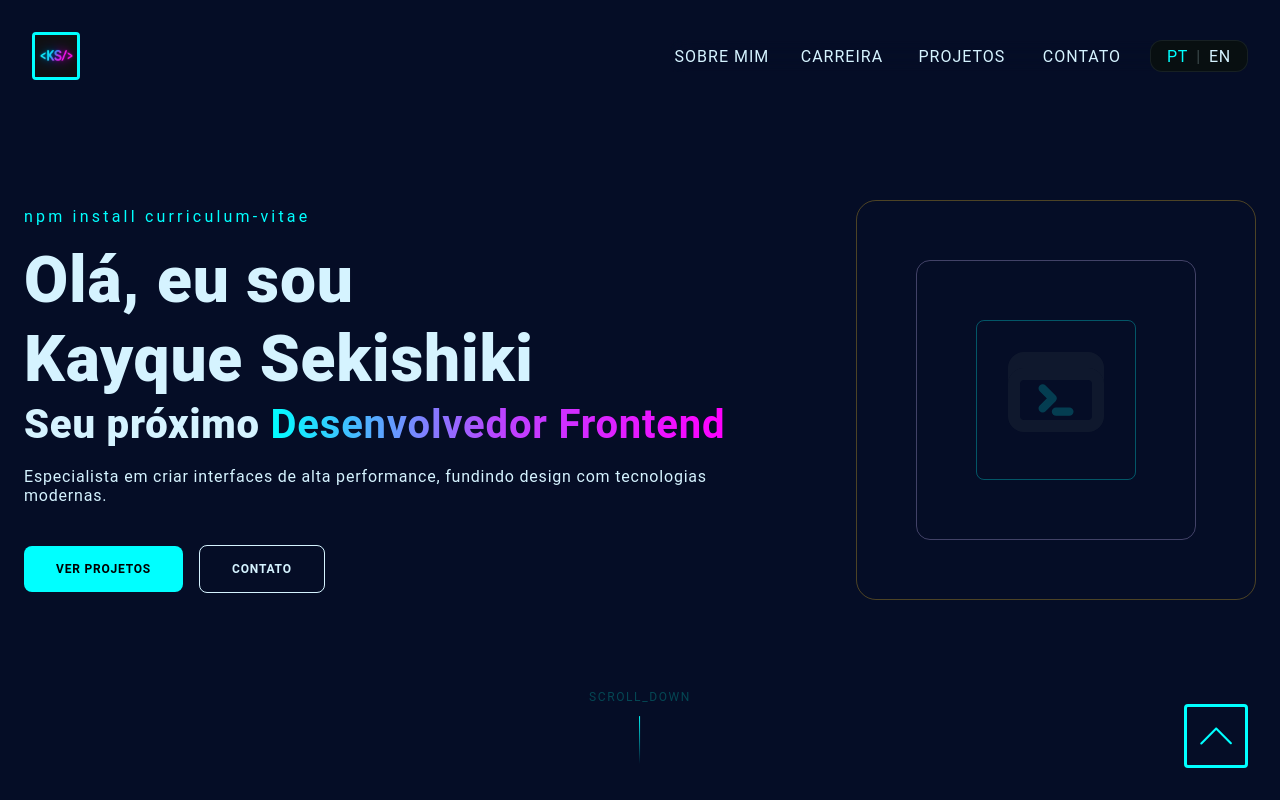
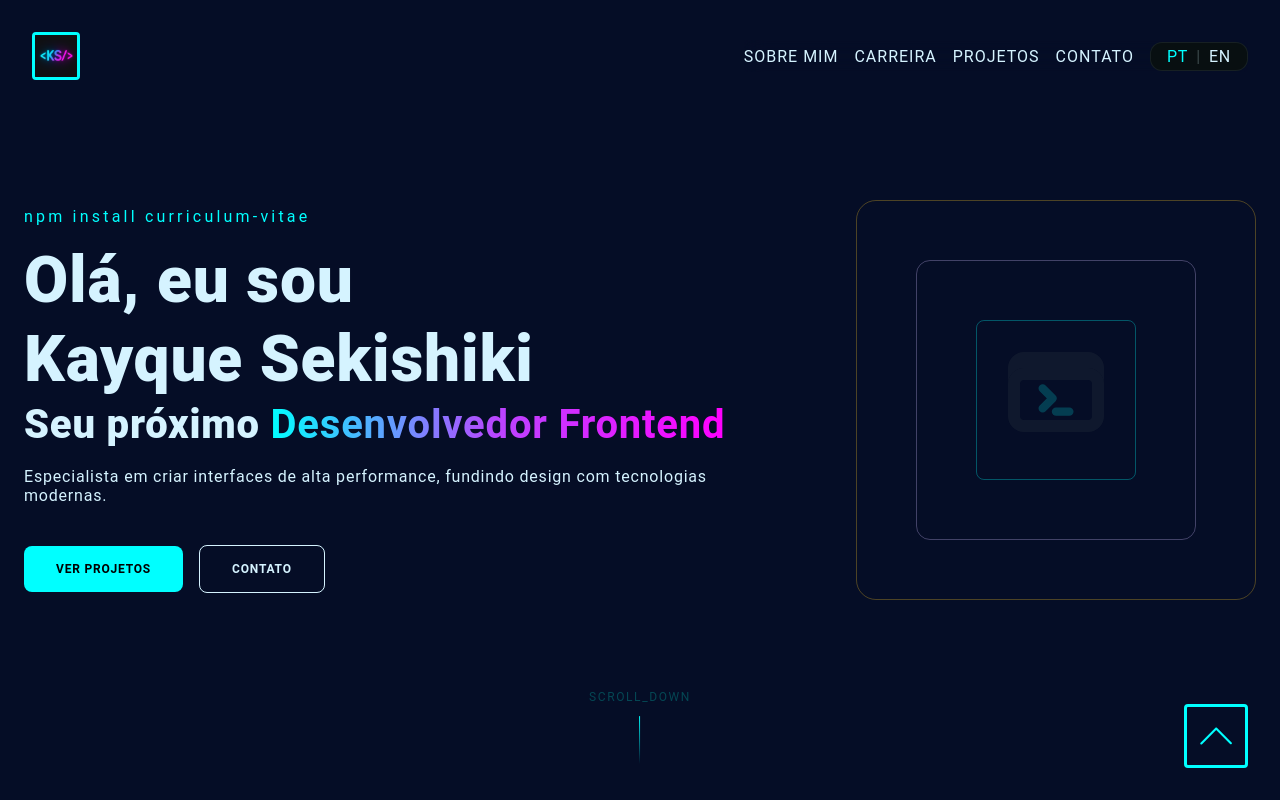
Before and after one commit to KayqueSekishiki/PORTFOLIO, a Next.js app: page /main in a window 1280 px wide. Shown: the top 800 px of the page. Built offline with nearby package versions, Linux system fonts and the light colour scheme.

Commit message:
fix: header render and scroll bug in differents display

```diff
--- a/src/components/About/About.module.scss
+++ b/src/components/About/About.module.scss
@@ -2,6 +2,7 @@
 
 .about {
   padding: 4rem 1.5rem;
+  scroll-margin-top: 6rem;
 }
 
 .container {
@@ -83,7 +84,7 @@
   align-items: center;
   gap: 0.75rem;
   color: var(--special-cyan);
-  font-size: clamp(2rem, 5vw, 2.75rem);
+  font-size: 2rem;
   font-weight: 700;
 }
 
--- a/src/components/Header/Header.module.scss
+++ b/src/components/Header/Header.module.scss
@@ -7,7 +7,11 @@
   inset: 0 0 auto 0;
   width: 100%;
   z-index: 50;
-  transition: all 0.35s ease;
+  transition:
+    background-color 0.35s ease,
+    backdrop-filter 0.35s ease,
+    border-color 0.35s ease,
+    box-shadow 0.35s ease;
   background: transparent;
 }
 
@@ -60,26 +64,21 @@
   position: fixed;
   top: 0;
   right: 0;
-
   height: 100vh;
   width: 70%;
-
   display: flex;
   flex-direction: row;
   flex-wrap: wrap;
-  gap: 1rem;
+  align-items: center;
+  justify-content: space-around;
   padding: 8rem 1rem;
-  background: rgba(5, 13, 38, 0.9);
-
+  background: rgba(5, 13, 38, 0.8);
   backdrop-filter: blur(10px);
-
   border-left: 1px solid var(--special-cyan);
   box-shadow: -10px 0 30px
     color-mix(in srgb, var(--special-cyan) 20%, transparent);
-
   transform: translateX(100%);
   opacity: 0;
-
   transition:
     transform 0.4s ease,
     opacity 0.4s ease;
@@ -94,7 +93,6 @@
   position: fixed;
   inset: 0;
   background: color-mix(in srgb, var(--special-black) 60%, transparent);
-
   backdrop-filter: blur(2px);
   z-index: 40;
 }
@@ -132,14 +130,10 @@
   color: var(--tertiary);
 }
 
-@media (min-width: bp.$tablet) {
 .headerScrolled {
   backdrop-filter: blur(12px);
-    background: rgba(13, 21, 22, 0.75);
-
-    border-bottom: 1px solid
-      color-mix(in srgb, var(--tertiary) 20%, transparent);
-
+  background: var(--background-object);
+  border-bottom: 1px solid color-mix(in srgb, var(--tertiary) 20%, transparent);
   box-shadow: 0 0.5rem 2rem
     color-mix(in srgb, var(--special-black) 25%, transparent);
 
@@ -151,15 +145,31 @@
     width: 100%;
     height: 1px;
     background: linear-gradient(
-        90deg,
+      45deg,
       transparent,
-        color-mix(in srgb, var(--special-cyan) 90%, transparent)
+      color-mix(in srgb, var(--special-cyan) 80%, transparent),
+      transparent
     );
     box-shadow: 0 0 0.625rem
       color-mix(in srgb, var(--special-cyan) 50%, transparent);
+    z-index: -1;
+    opacity: 1;
+    transition: opacity 0.35s ease;
   }
 }
 
+.headerOpen {
+  backdrop-filter: blur(0);
+  background: transparent;
+  border-bottom: 1px solid transparent;
+  box-shadow: none;
+
+  &::after {
+    opacity: 0;
+  }
+}
+
+@media (min-width: bp.$tablet) {
   .hamburger {
     display: none;
   }
@@ -170,8 +180,9 @@
     width: auto;
 
     flex-direction: row;
+
     padding: 0;
-    gap: 1;
+    gap: 1rem;
     opacity: 1;
 
     background: transparent;
--- a/src/components/Header/Header.tsx
+++ b/src/components/Header/Header.tsx
@@ -10,6 +10,7 @@ import NavbarLanguageIcon from "@/assets/navbar/navbar-language-icon.svg";
 import NavLink from "../NavLink/NavLink";
 
 const Header = () => {
+  const [activeSection, setActiveSection] = useState("hero");
   const [open, setOpen] = useState(false);
   const [scrolled, setScrolled] = useState(false);
   const toggleMenu = () => setOpen((prev) => !prev);
@@ -36,18 +37,61 @@ const Header = () => {
     };
   }, [open]);
 
+  useEffect(() => {
+    const sections = document.querySelectorAll("section[id]");
+
+    const observer = new IntersectionObserver(
+      (entries) => {
+        let bestSection = "";
+        let maxRatio = 0;
+
+        entries.forEach((entry) => {
+          if (entry.intersectionRatio > maxRatio) {
+            maxRatio = entry.intersectionRatio;
+            bestSection = entry.target.id;
+          }
+        });
+
+        if (bestSection) {
+          setActiveSection(bestSection);
+        }
+      },
+      {
+        threshold: [0.25, 0.5, 0.75, 1],
+        rootMargin: "-120px 0px 0px 0px",
+      },
+    );
+
+    sections.forEach((section) => observer.observe(section));
+
+    return () => observer.disconnect();
+  }, []);
+
   return (
     <>
       <header
-        className={`${styles.header} ${scrolled ? styles.headerScrolled : ""}`}
+        className={`
+          ${styles.header}
+          ${scrolled ? styles.headerScrolled : ""}
+          ${open ? styles.headerOpen : ""}
+       `}
       >
         <div className={styles.container}>
-          <Link className={styles.linkIcon} href="/">
-            <Image className={styles.linkLogo} src={logo} alt="Logotipo KS" />
-          </Link>
-          <button className={styles.hamburger} onClick={toggleMenu}>
-            ☰
-          </button>
+          {!open && (
+            <>
+              <Link className={styles.linkIcon} href="/">
+                <Image
+                  className={styles.linkLogo}
+                  src={logo}
+                  alt="Logotipo KS"
+                />
+              </Link>
+
+              <button className={styles.hamburger} onClick={toggleMenu}>
+                ☰
+              </button>
+            </>
+          )}
           <nav className={`${styles.nav} ${open ? styles.openMobile : ""} `}>
             <NavLink
               type="link"
@@ -55,6 +99,7 @@ const Header = () => {
               src={NavbarAcademicIcon}
               alt="Ir para a sessão sobre mim"
               text="Sobre Mim"
+              active={activeSection === "about"}
             />
 
             <NavLink
@@ -63,6 +108,7 @@ const Header = () => {
               src={NavbarHomeIcon}
               alt="Ir par a sessão de carreira"
               text="Carreira"
+              active={activeSection === "career"}
             />
 
             <NavLink
@@ -71,6 +117,7 @@ const Header = () => {
               src={NavbarHomeIcon}
               alt="Ir para a sessão de projetos"
               text="Projetos"
+              active={activeSection === "projects"}
             />
 
             <NavLink
@@ -79,6 +126,7 @@ const Header = () => {
               src={NavbarHomeIcon}
               alt="Ir para a sessão de contato"
               text="Contato"
+              active={activeSection === "contact"}
             />
             <NavLink
               type="button"
--- a/src/components/Hero/Hero.module.scss
+++ b/src/components/Hero/Hero.module.scss
@@ -2,10 +2,10 @@
 @use "../../styles/breakpoints" as bp;
 
 .hero {
+  position: relative;
   min-height: 100vh;
   display: grid;
   grid-template-columns: 1fr;
-
   max-width: 1280px;
   margin: auto;
   padding: 7.5rem 1.5rem;
@@ -154,7 +154,7 @@
 .scroll {
   position: absolute;
   left: 50%;
-  bottom: 1rem;
+  bottom: 2rem;
   transform: translateX(-50%);
   display: flex;
   flex-direction: column;
--- a/src/components/Hero/Hero.tsx
+++ b/src/components/Hero/Hero.tsx
@@ -4,7 +4,7 @@ import { LucideTerminal } from "lucide-react";
 
 export default function Hero() {
   return (
-    <section className={styles.hero}>
+    <section id="hero" className={styles.hero}>
       <div className={styles.content}>
         <span className={styles.subtitle}>npm install curriculum-vitae</span>
 
--- a/src/components/NavLink/NavLink.module.scss
+++ b/src/components/NavLink/NavLink.module.scss
@@ -2,66 +2,97 @@
 .navButton {
   width: 6.5rem;
   height: 6.5rem;
+
   display: flex;
   flex-direction: column;
   align-items: center;
   justify-content: center;
   gap: 1rem;
+
   border: 0.25rem solid var(--special-cyan);
   border-radius: 1rem;
 
+  background: none;
   color: var(--text-primary);
+
   font-size: 0.75rem;
   text-transform: uppercase;
   letter-spacing: 1px;
-  transition: 0.3s ease;
-  background: none;
+  text-align: center;
+
   cursor: pointer;
+
+  transition:
+    color 0.3s ease,
+    border-color 0.3s ease,
+    transform 0.3s ease,
+    text-shadow 0.3s ease;
 
   &:hover {
     color: var(--special-cyan);
     border-color: var(--special-purple);
     text-shadow: 0 0 10px var(--special-cyan);
+
+    .linkImage {
+      transform: scale(1.1);
+    }
+
     transform: scale(1.05);
   }
 
   &:active {
     transform: scale(0.95);
   }
+}
 
 .linkImage {
   width: 2.5rem;
   height: 2.5rem;
-  }
+  transition: transform 0.3s ease;
+  flex-shrink: 0;
 }
 
-.navButton-desktop {
+.navButton {
+  width: 14rem;
+}
+
+.navButtonDesktop {
   display: none;
   gap: 0.5rem;
 }
 
-.navButton {
-  width: 14rem;
-  height: 6.5rem;
+.active {
+  color: var(--special-cyan);
+  text-shadow: 0 0 10px var(--special-cyan);
+
+  .linkImage {
+    transform: scale(1.1);
+  }
 }
 
 @media (min-width: 768px) {
   .navLink,
   .navButton {
+    width: auto;
     height: 2rem;
+
+    flex-direction: row;
+    gap: 0.5rem;
+
+    border: none;
+
     font-size: 1rem;
-    border: none;
+  }
 
   .linkImage {
     display: none;
-    }
   }
 
   .navButton {
     display: none;
   }
 
-  .navButton-desktop {
+  .navButtonDesktop {
     display: flex;
   }
 }
--- a/src/components/NavLink/NavLink.tsx
+++ b/src/components/NavLink/NavLink.tsx
@@ -10,11 +10,23 @@ type NavLinkProps = {
   src: StaticImageData;
   text: string;
   onClick?: () => void;
+  active?: boolean;
 };
 
-const NavLink = ({ type, href, alt, src, text, onClick }: NavLinkProps) => {
+const NavLink = ({
+  type,
+  href,
+  alt,
+  src,
+  text,
+  onClick,
+  active,
+}: NavLinkProps) => {
   return type === "link" ? (
-    <Link className={styles.navLink} href={href}>
+    <Link
+      href={href}
+      className={`${styles.navLink} ${active ? styles.active : ""}`}
+    >
       <Image className={styles.linkImage} src={src} alt={alt} />
       {text}
     </Link>
```
Lines whose indentation alone changed are shown as unchanged.
